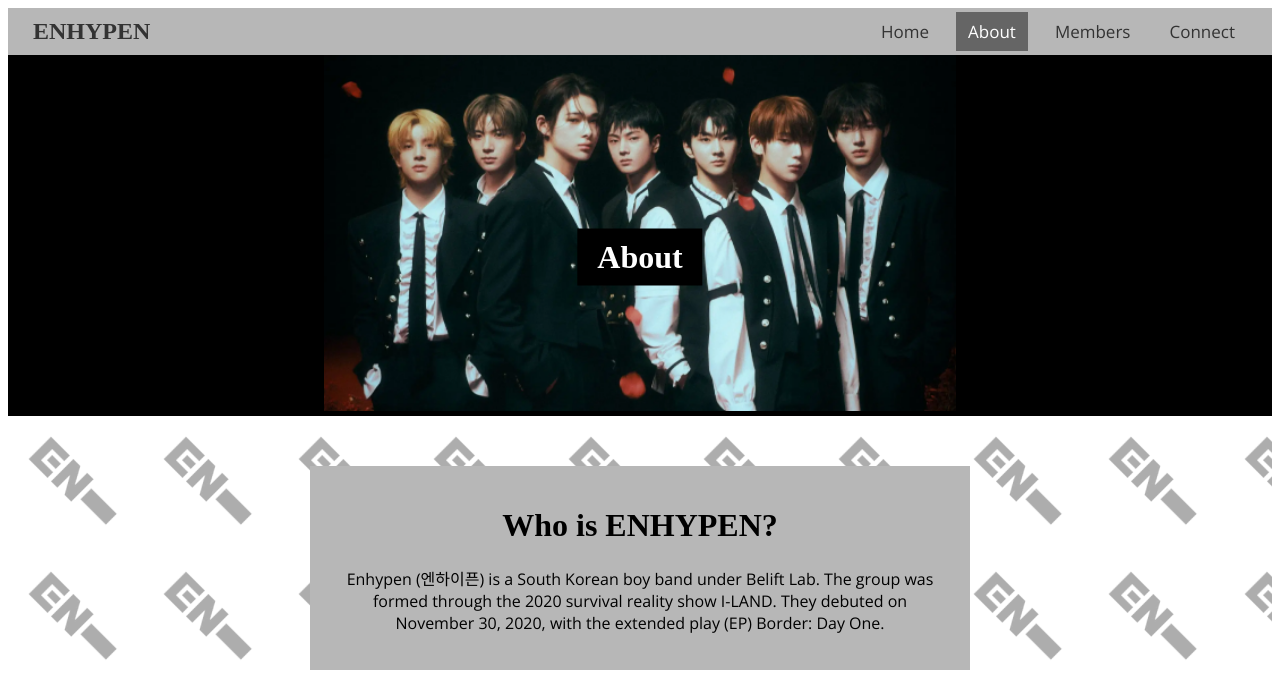
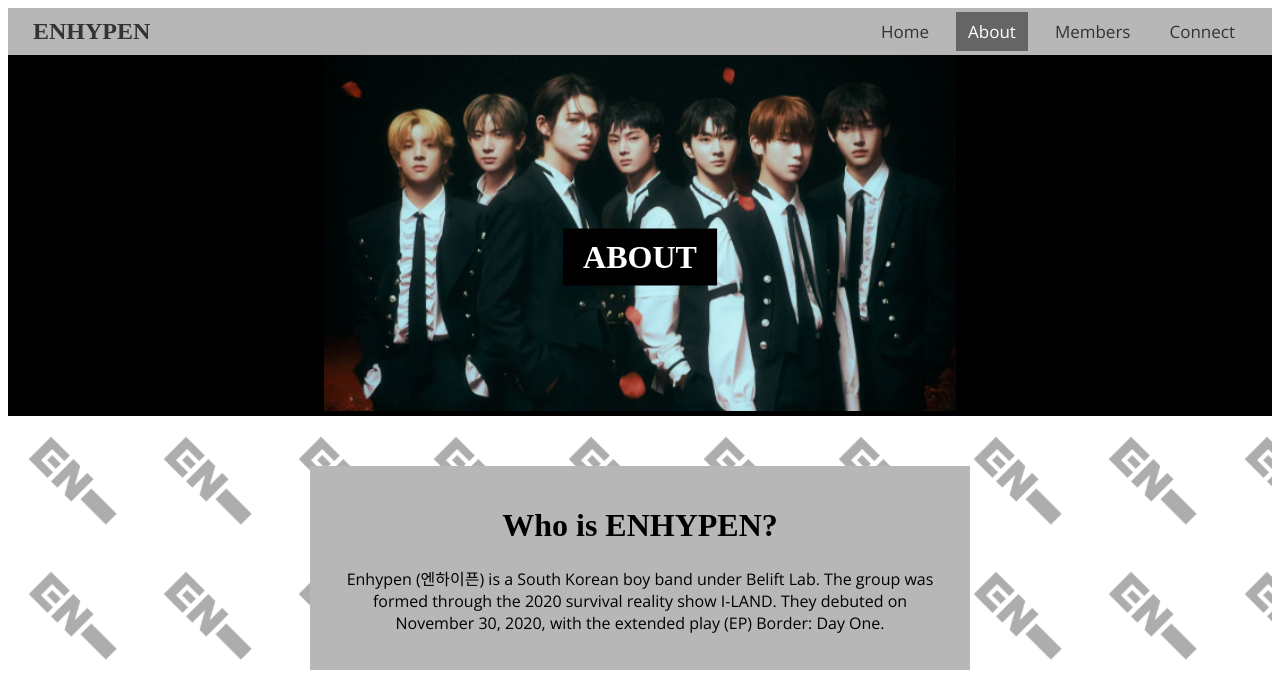
Before and after one commit to CherryLeChicken/enhypen, a plain HTML site: page about.html in a window 1280 px wide. Shown: the top 698 px of the page. Drawn offline with nearby package versions, Linux system fonts and the light colour scheme; a web font is replaced by a local one.

Commit message:
fixed titles

```diff
--- a/about.html
+++ b/about.html
@@ -154,7 +154,7 @@
 
     <div id="hero">
       <img src="groupphoto1.png" alt="Enhypen">
-      <h1>About</h1>
+      <h1>ABOUT</h1>
     </div>
 
     <div id="section">
```
